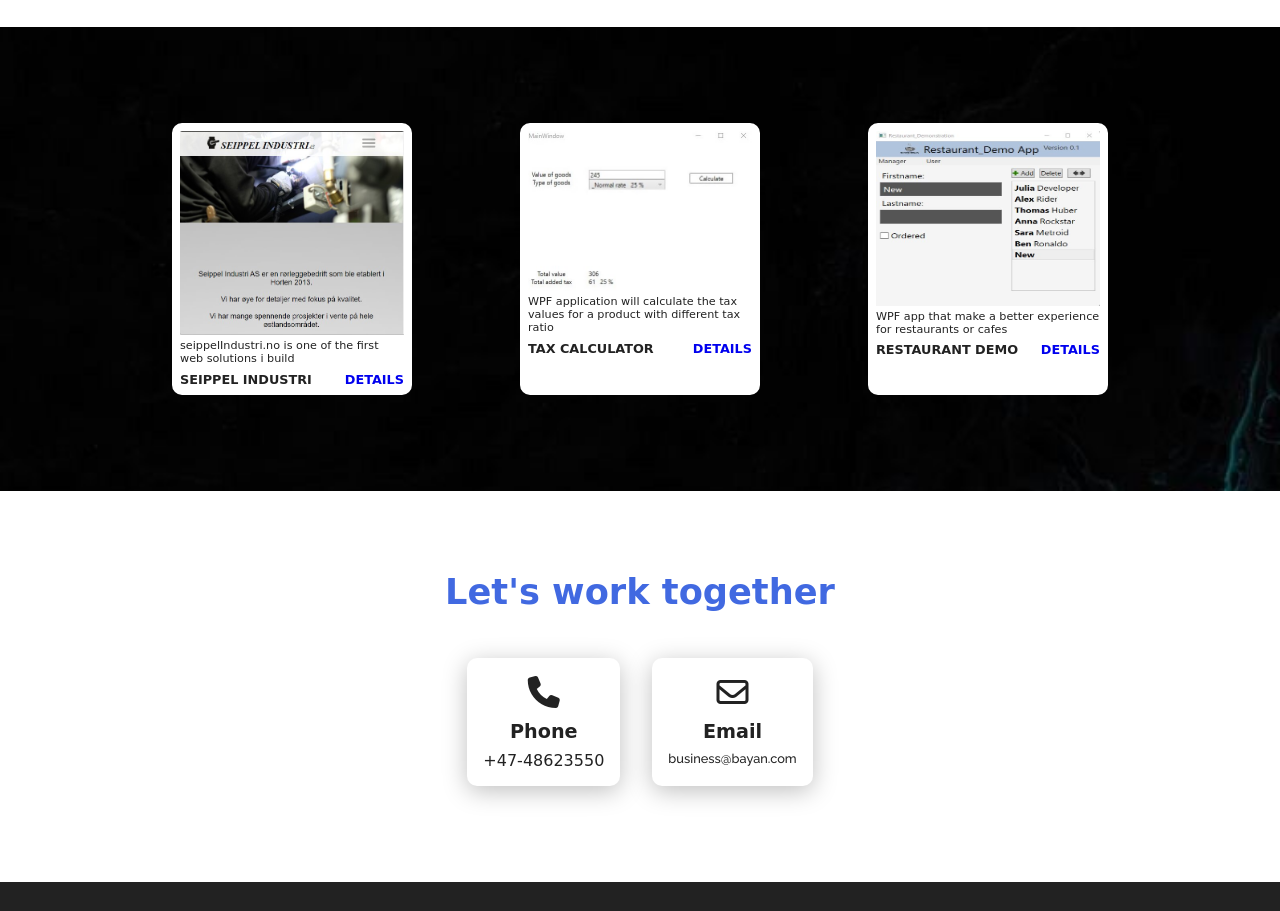
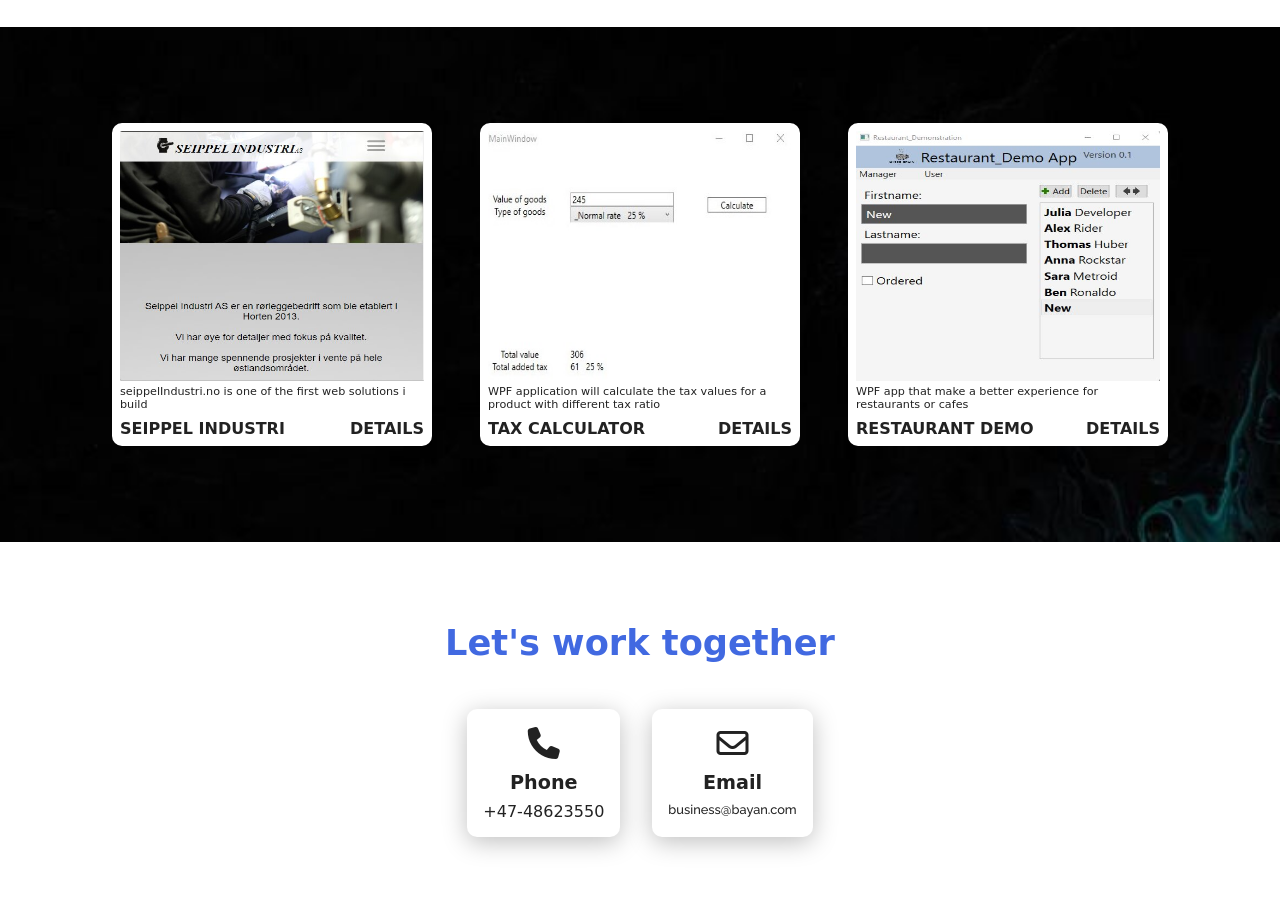
Before and after one commit to Bayhans/Portfolio, a plain HTML site: page index.html in a window 1280 px wide. Shown: the part 1570-2481 px from the top of the page. Drawn offline with Linux system fonts and the light colour scheme; a web font is replaced by a local one.

Commit message:
bigger project card

```diff
--- a/index.html
+++ b/index.html
@@ -158,31 +158,31 @@
     <section class="projectsSection">
         <div class="projectCard">
             <div class="projectImage">
-                <img src="images/seippelWebsite.jpg">
+                <img src="images/seippelWebsite.jpg" height="250em">
             </div>
             <div class="projectInfo">
                 <p class="projectService">seippelIndustri.no is one of the first web solutions i build</p>
                 <strong class="projectTitle">
                     <span>Seippel Industri</span>
-                    <a href="https://github.com/Bayhans/Seippel" height="15em" class="moreDetails">details</a>
+                    <a href="https://github.com/Bayhans/Seippel"  class="moreDetails">details</a>
                 </strong>
             </div>
         </div>
         <div class="projectCard">
             <div class="projectImage">
-                <img src="images/TaxCalculator.jpg">
+                <img src="images/TaxCalculator.jpg" height="250em">
             </div>
             <div class="projectInfo">
                 <p class="projectService">WPF application will calculate the tax values for a product with different tax ratio</p>
                 <strong class="projectTitle">
                     <span>Tax calculator</span>
-                    <a href="https://github.com/Bayhans/TheTaxCalculator" height="15em" class="moreDetails">details</a>
+                    <a href="https://github.com/Bayhans/TheTaxCalculator"  class="moreDetails">details</a>
                 </strong>
             </div>
         </div>
         <div class="projectCard">
             <div class="projectImage">
-                <img src="images/resturantDemo.jpg" height="175" >
+                <img src="images/resturantDemo.jpg" height="250em" >
             </div>
             <div class="projectInfo">
                 <p class="projectService">WPF app that make a better experience for restaurants or cafes</p>
--- a/style.css
+++ b/style.css
@@ -214,8 +214,8 @@ section {
     background-color: var(--white);
     border: .5em solid var(--white);
     margin: 1em;
-    max-height: 18em;
-    width: 15em;
+    max-height: 25em;
+    width: 20em;
     overflow: hidden;
     border-radius: 10px;
     transition: 0.7s ease;
@@ -235,7 +235,7 @@ section {
 
 .projectService {
     color: var(--black);
-    font-size: .7em;
+    font-size: .7rem;
 }
 
 .projectTitle {
@@ -243,12 +243,13 @@ section {
     display: flex;
     justify-content: space-between;
     text-transform: uppercase;
-    font-size: .8em;
+    font-size: 1rem;
     font-weight: 800;
     margin-top: .5em;
 }
 
 .moreDetails {
+    color: var(--black);
     text-decoration: none;
 }
 
```
